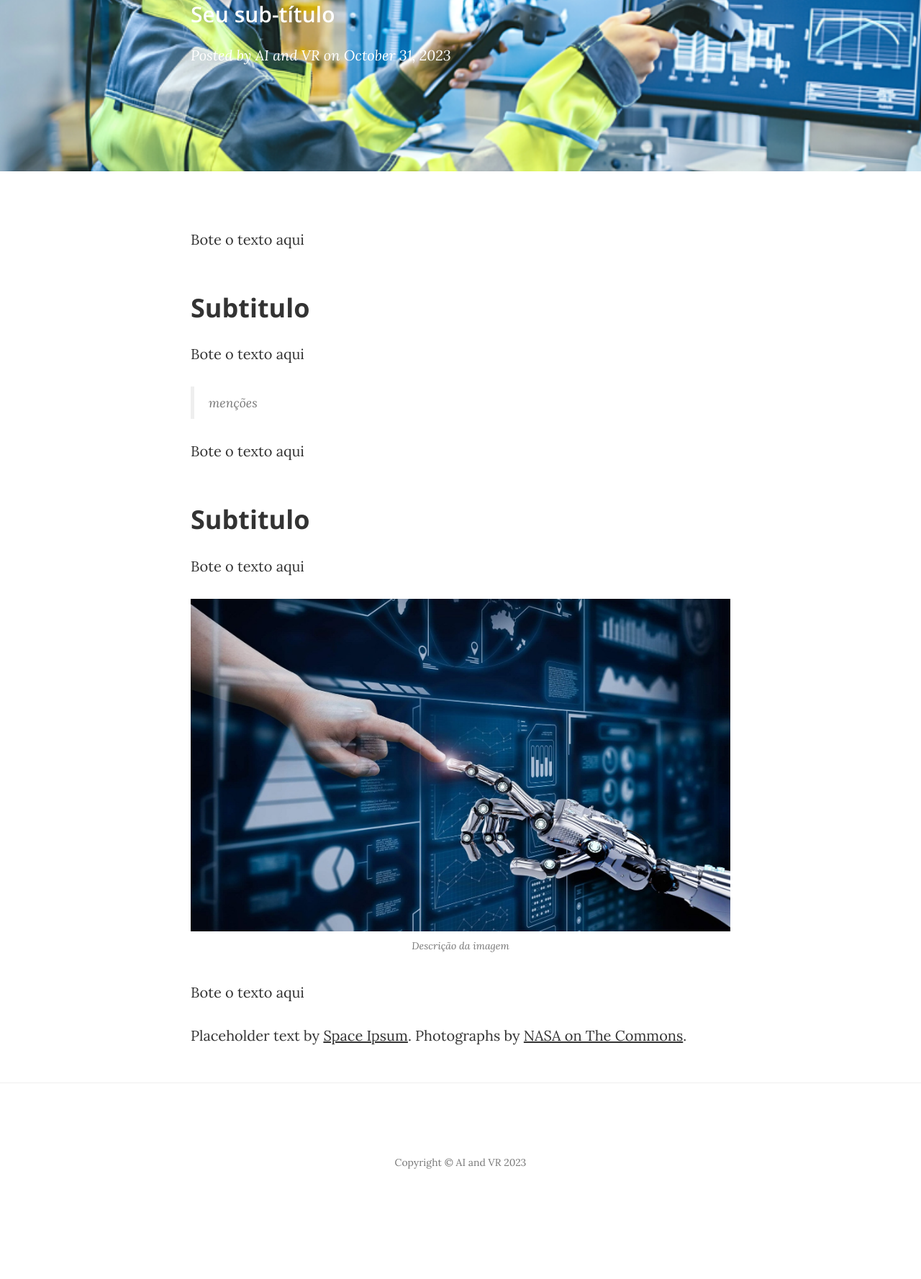
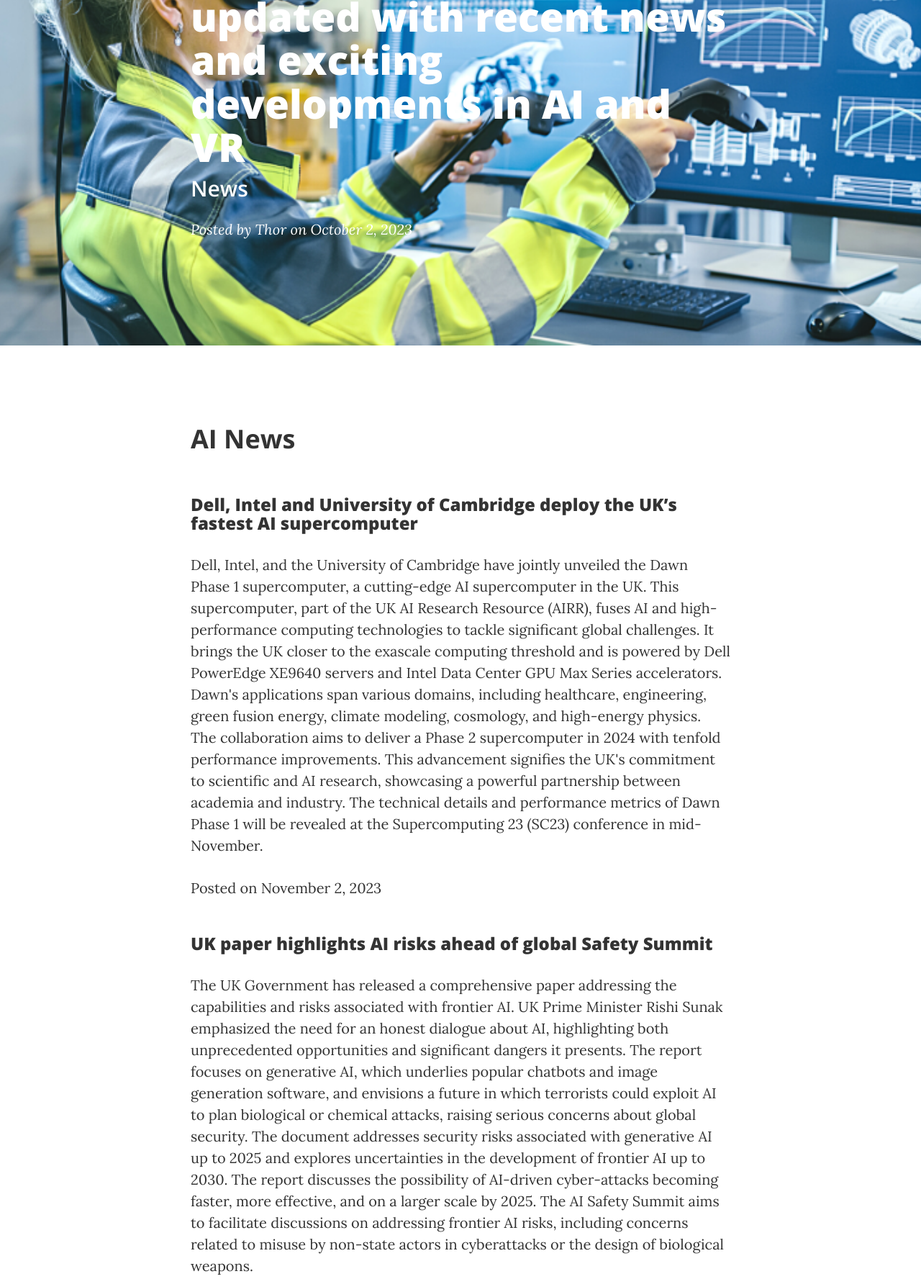
Before and after one commit to Guilhermeme14/Blog-a3, a website: page post8.html in a window 1280 px wide. Shown: the part 238-2015 px from the top of the page at 72% size. Before the commit the page ends 1929 px from the top, so only its background shows below. Drawn offline with nearby package versions, Linux system fonts and the light colour scheme.

Commit message:
Preenchi Post 8

```diff
--- a/post8.html
+++ b/post8.html
@@ -53,9 +53,9 @@
             <div class="row">
                 <div class="col-lg-8 col-lg-offset-2 col-md-10 col-md-offset-1">
                     <div class="post-heading">
-                        <h1>Seu título</h1>
-                        <h2 class="subheading">Seu sub-título</h2>
-                        <span class="meta">Posted by <a href="#">AI and VR</a> on October 31, 2023</span>
+                        <h1>Maintain a section updated with recent news and exciting developments in AI and VR</h1>
+                        <h2 class="subheading">News</h2>
+                        <span class="meta">Posted by <a href="#">Thor</a> on October 2, 2023</span>
                     </div>
                 </div>
             </div>
@@ -67,28 +67,55 @@
         <div class="container">
             <div class="row">
                 <div class="col-lg-8 col-lg-offset-2 col-md-10 col-md-offset-1">
-                    <p>Bote o texto aqui</p>
 
-                    <h2 class="section-heading">Subtitulo</h2>
+                    <h2 class="section-heading">AI News</h2>
 
-                    <p>Bote o texto aqui</p>
+                    <br>
 
-                    <blockquote>menções</blockquote>
+                    <h3 class="post-subtitle">Dell, Intel and University of Cambridge deploy the UK’s fastest AI supercomputer</h3>
 
-                    <p>Bote o texto aqui</p>
+                    <p>Dell, Intel, and the University of Cambridge have jointly unveiled the Dawn Phase 1 supercomputer, a cutting-edge AI supercomputer in the UK. This supercomputer, part of the UK AI Research Resource (AIRR), fuses AI and high-performance computing technologies to tackle significant global challenges. It brings the UK closer to the exascale computing threshold and is powered by Dell PowerEdge XE9640 servers and Intel Data Center GPU Max Series accelerators. Dawn's applications span various domains, including healthcare, engineering, green fusion energy, climate modeling, cosmology, and high-energy physics. The collaboration aims to deliver a Phase 2 supercomputer in 2024 with tenfold performance improvements. This advancement signifies the UK's commitment to scientific and AI research, showcasing a powerful partnership between academia and industry. The technical details and performance metrics of Dawn Phase 1 will be revealed at the Supercomputing 23 (SC23) conference in mid-November.</p>
 
-                    <h2 class="section-heading">Subtitulo</h2>
+                    <span class="meta">Posted on November 2, 2023</span>
 
-                    <p>Bote o texto aqui</p>
+                    <br>
+                    <br>
+
+                    <h3 class="post-subtitle">UK paper highlights AI risks ahead of global Safety Summit</h3>
+
+                    <p>The UK Government has released a comprehensive paper addressing the capabilities and risks associated with frontier AI. UK Prime Minister Rishi Sunak emphasized the need for an honest dialogue about AI, highlighting both unprecedented opportunities and significant dangers it presents. The report focuses on generative AI, which underlies popular chatbots and image generation software, and envisions a future in which terrorists could exploit AI to plan biological or chemical attacks, raising serious concerns about global security. The document addresses security risks associated with generative AI up to 2025 and explores uncertainties in the development of frontier AI up to 2030. The report discusses the possibility of AI-driven cyber-attacks becoming faster, more effective, and on a larger scale by 2025. The AI Safety Summit aims to facilitate discussions on addressing frontier AI risks, including concerns related to misuse by non-state actors in cyberattacks or the design of biological weapons.</p>
+
+                    <span class="meta">Posted on October 26, 2023</span>
+
+                    <br>
+
+                    <h2 class="section-heading">VR News</h2>
+
+                    <br>
+
+                    <h3 class="post-subtitle">'I thought I would never play an instrument again'</h3>
+
+                    <p>Christine Williamson's life took a drastic turn when she suffered a brain aneurysm, resulting in the loss of function on her left side. She feared that her days of playing musical instruments were over, but her outlook changed when she joined a special music research program. This program, run by the local charity Brain Injury Matters in Northern Ireland, utilizes Virtual Reality (VR) to enable disabled musicians to play specially designed virtual instruments. The initiative is a collaboration between Queen's University Belfast and Drake Music Northern Ireland.</p>
+
+                    <span class="meta">Posted on November 1, 2023</span>
+
+                    <span class="meta">Posted on October 5, 2023</span>
+
+                    <br>
+                    <br>
+
+                    <h3 class="post-subtitle">Castle Hill Hospital's virtual reality kit used to help patients recover</h3>
+
+                    <p>Castle Hill Hospital in Cottingham, East Yorkshire, is reportedly the first hospital in the UK to use a virtual reality (VR) treadmill for brain injury rehabilitation. This innovative equipment aims to revolutionize the way patients exercise and offers immersive experiences like shopping trips or mountain treks. Patients can walk, jog, or run in any direction on the VR treadmill, which adapts to their movements and provides a high degree of freedom and fluidity. Dr. Abayomi Salawu, a rehabilitation medicine consultant, sees this as a groundbreaking addition, making rehabilitation engaging and successful by turning traditional exercises into enjoyable, immersive activities that simulate real-life scenarios. It also allows for the design of tailored exercise programs for patients.</p>
+
+                    <br>
 
                     <a href="#">
-                        <img class="img-responsive" src="img/post_1_content.jpg" alt=""> <!-- BOTE IMAGENS (SE QUISER) -->
+                        <img class="img-responsive" src="img/Image-4.jpg" alt=""> <!-- BOTE IMAGENS (SE QUISER) -->
                     </a>
-                    <span class="caption text-muted">Descrição da imagem</span>
 
-                    <p>Bote o texto aqui</p>
+                    <br>
 
-                    <p>Placeholder text by <a href="http://spaceipsum.com/">Space Ipsum</a>. Photographs by <a href="https://www.flickr.com/photos/nasacommons/">NASA on The Commons</a>.</p>
                 </div>
             </div>
         </div>
```
Also changed, not shown: img/Image-4.jpg (added).
